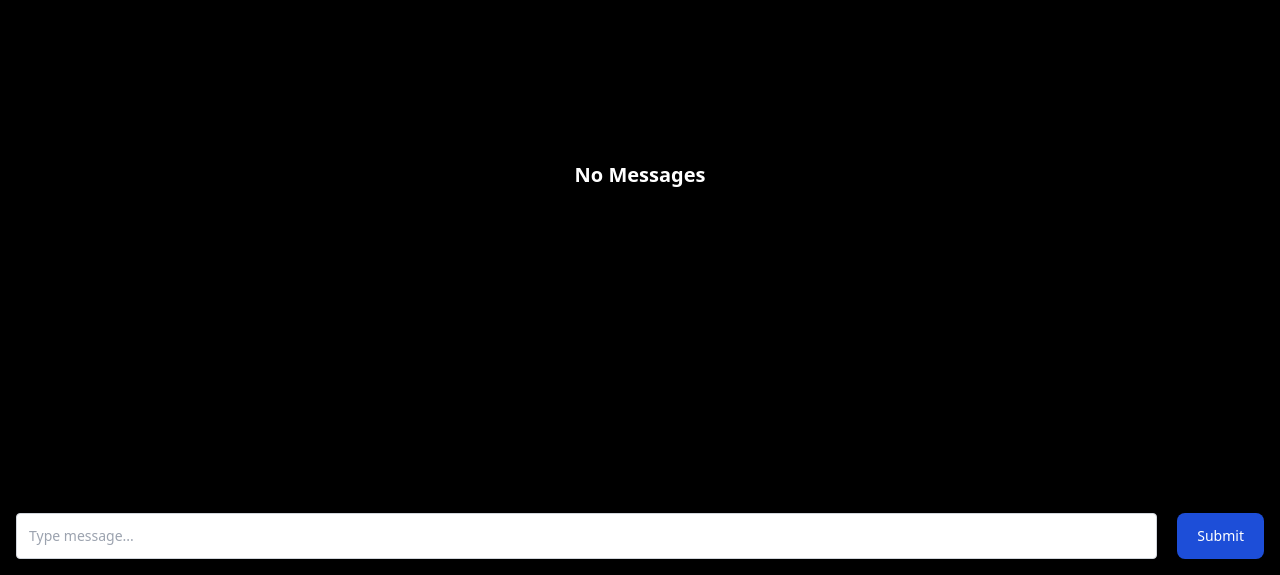
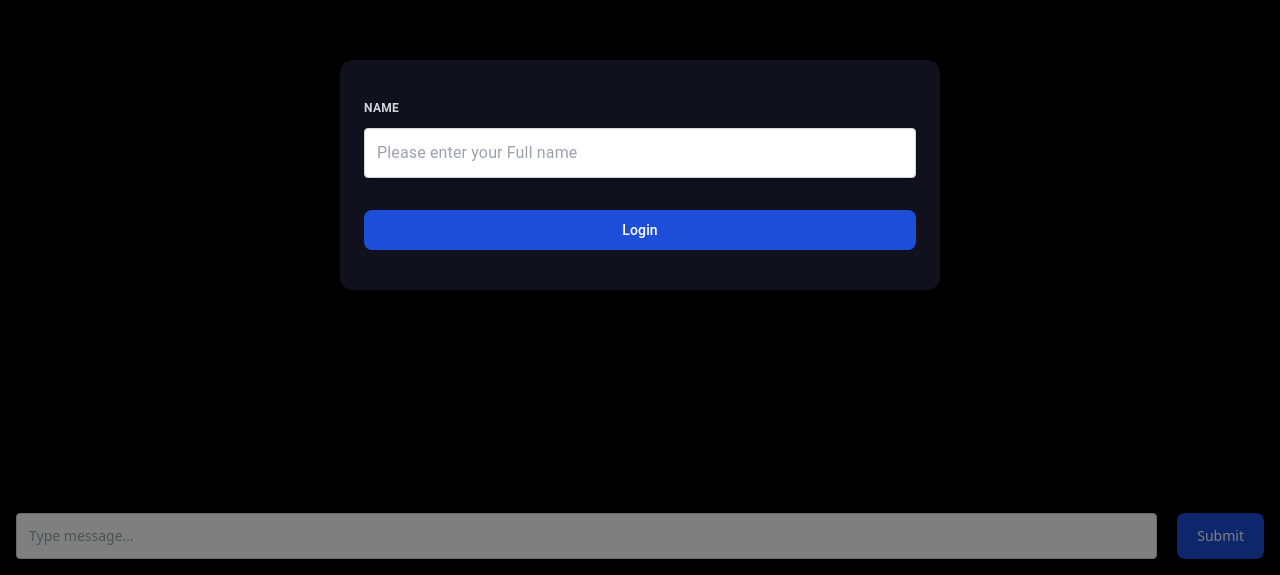
Before and after one commit to Sroramensah6/Web-Chat, a React (Create React App) app: page / in a window 1280 px wide. Shown: the part 225-800 px from the top of the page. Built offline with nearby package versions, Linux system fonts and the light colour scheme.

Commit message:
User login prompt

```diff
--- a/src/App.js
+++ b/src/App.js
@@ -1,15 +1,18 @@
-import { useEffect, useRef } from 'react'
+import { useEffect, useRef, useState } from 'react'
 
 import styles from './styles'
 import { Messages, SendMessages } from './components'
 import { useAppDispatch, useAppSelector } from './hooks'
 import { addMessage, getMessage } from './features/messagesSlice'
+import LogInDialog from './components/logInDialog'
 
 function App() {
   const dispatch = useAppDispatch()
   const items = useAppSelector(getMessage)
 
   const messagesEndRef = useRef(null)
+
+  const [isOpen, setIsOpen] = useState(true)
 
   useEffect(() => {
     scrollToBottom()
@@ -19,6 +22,11 @@ function App() {
     messagesEndRef.current?.scrollIntoView({ behavior: "smooth" })
   }
 
+  const onSubmitLogIn = (values) => {
+    values.id = new Date().getTime().toString(36) + new Date().getUTCMilliseconds()
+    values.isActive = !values.isActive
+    setIsOpen((prev) => !prev)
+  }
   const onSubmitMessage = (values) => {
     values.message_id = new Date().getTime().toString(36) + new Date().getUTCMilliseconds()
     values.createdOn = new Date()
@@ -33,6 +41,7 @@ function App() {
           <SendMessages onSubmit={onSubmitMessage}  />
         </div>
       </div>
+      <LogInDialog onSubmit={onSubmitLogIn} isOpen={isOpen} scrollToBottom={scrollToBottom} />
     </div>
   );
 }
--- a/src/components/forms/FormField/index.jsx
+++ b/src/components/forms/FormField/index.jsx
@@ -12,7 +12,7 @@ function FormField({ id, name, placeholder, type, label, className }) {
 
     return (
         <>
-            {label && <label htmlFor={name} className="block uppercase tracking-wide text-xs mb-2 font-bold py-1 pt-5 text-gray-600">{label}</label>}
+            {label && <label htmlFor={name} className="block uppercase tracking-wide text-xs mb-2 font-bold py-1 pt-5 text-gray-300">{label}</label>}
             <input
                 id={id}
                 type={type}
--- /dev/null
+++ b/src/components/logInDialog/index.jsx
@@ -0,0 +1,61 @@
+import { forwardRef } from 'react'
+import Slide from '@mui/material/Slide'
+import Dialog from '@mui/material/Dialog'
+import DialogContent from '@mui/material/DialogContent'
+import DialogContentText from '@mui/material/DialogContentText'
+
+import { Form, FormField, SubmitButton } from "../forms"
+import { logInInitialValues, logInValidationSchema, sleep } from '../../constants'
+
+const Transition = forwardRef(function Transition(props, ref) {
+  return <Slide direction="up" ref={ref} {...props} />
+})
+
+function LogInDialog({ onSubmit, isOpen }) {
+
+    const handleSubmit = async (user_details, { resetForm }) => {
+        await sleep(1000)
+        onSubmit(user_details)
+        resetForm()
+    }
+
+    return (
+        <Dialog
+            keepMounted
+            open={isOpen}
+            fullWidth={true}
+            maxWidth={'sm'}
+            PaperProps={{
+                style: {
+                    backgroundColor: '#11101d',
+                    borderRadius: 13
+                },
+            }}
+            TransitionComponent={Transition}
+            aria-describedby="alert-dialog-slide-create-an-account"
+        >
+            <DialogContent>
+                <DialogContentText id="alert-dialog-slide-create-an-account">
+                    <Form
+                        onSubmit={handleSubmit}
+                        initialValues={logInInitialValues}
+                        validationSchema={logInValidationSchema}
+                    >
+                        <FormField
+                            id={'name'}
+                            name={"name"}
+                            label={"Name"}
+                            className={'mb-3'}
+                            placeholder={"Please enter your Full name"}
+                        />
+                        <div className='my-5'>
+                            <SubmitButton className={'w-full'} text={"Login"} />
+                        </div>
+                        </Form>
+                </DialogContentText>
+            </DialogContent>
+        </Dialog>
+    )
+}
+
+export default LogInDialog
--- a/src/constants/index.jsx
+++ b/src/constants/index.jsx
@@ -1,20 +1,6 @@
-export const messages = [
-  {
-    id: "messages-1",
-    content: "Money is only a tool. It will take you wherever you wish, but it will not replace you as the driver.",
-    user_name: "Herman Jensen",
-    createdOn: 'Wed Oct 19 2022 22:45:15 GMT+0000 (Greenwich Mean Time)'
-  },
-  {
-    id: "messages-2",
-    content: "Money makes your life easier. If you're lucky to have it, you're lucky.",
-    user_name: "Steve Mark",
-    createdOn: 'Wed Oct 19 2022 22:45:15 GMT+0000 (Greenwich Mean Time)'
-  },
-  {
-    id: "messages-3",
-    content: "It is usually people in the money business, finance, and international trade that are really rich.",
-    user_name: "Kenn Gallagher",
-    createdOn: 'Wed Oct 19 2022 22:45:15 GMT+0000 (Greenwich Mean Time)'
-  },
-];
+import { logInInitialValues } from "./initialValues"
+import { logInValidationSchema } from "./validationSchema"
+
+const sleep = ms => new Promise(r => setTimeout(r, ms))
+
+export { sleep, logInInitialValues, logInValidationSchema }
--- /dev/null
+++ b/src/constants/initialValues/index.js
@@ -0,0 +1,5 @@
+export const logInInitialValues = {
+    id: '',
+    name: '',
+    isActive: false,
+}
--- /dev/null
+++ b/src/constants/validationSchema/index.js
@@ -0,0 +1,6 @@
+import * as yup from 'yup'
+
+export const logInValidationSchema = yup.object().shape({
+    id: yup.string().label('id'),
+    name: yup.string().min(3).required().label('Name'),
+})
```
